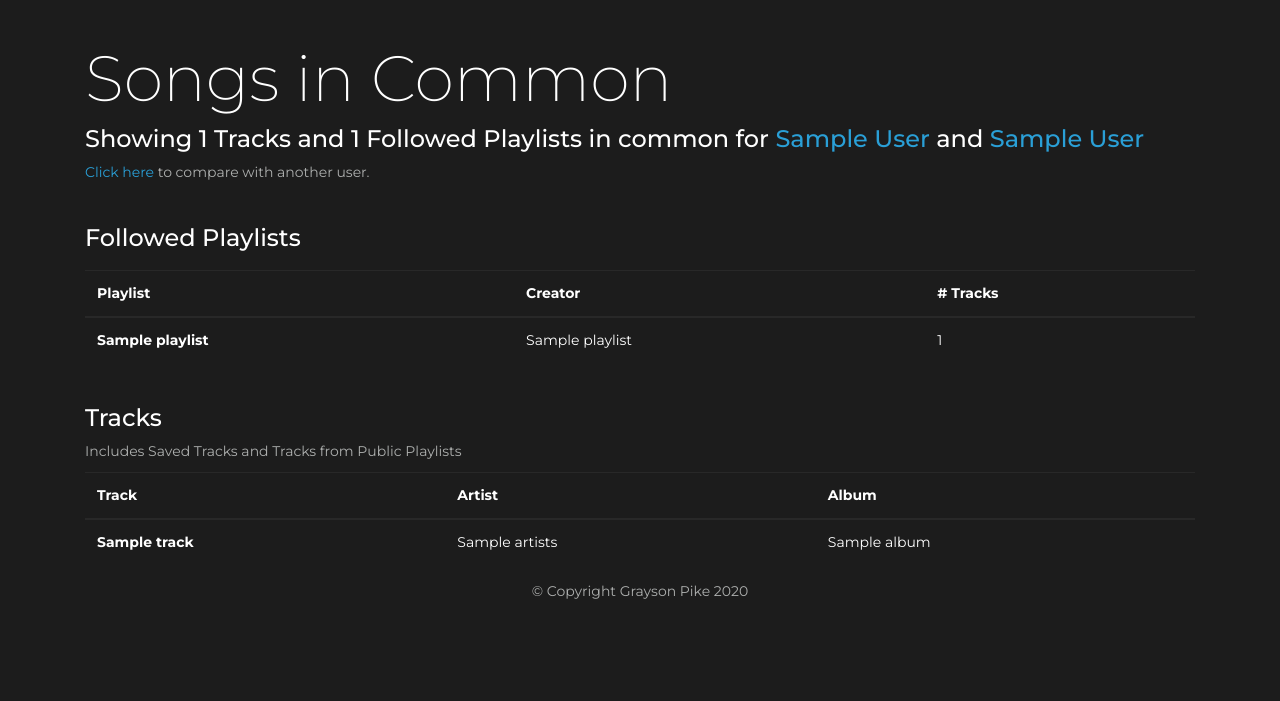
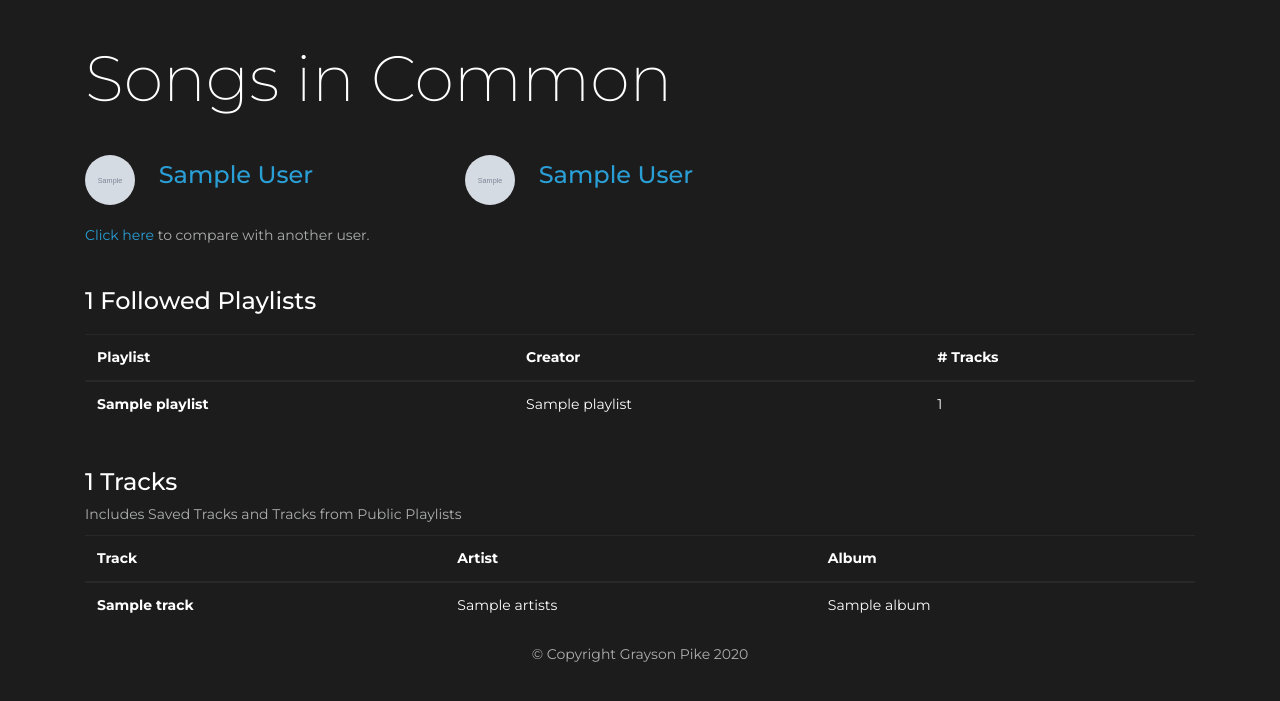
Before and after one commit to graysonpike/songs-in-common, a Django app: template songs_in_common/songs_in_common/templates/songs_in_common/common.html in a window 1280 px wide. Shown: the top 701 px of the page. Run offline with Django 3.2, Linux system fonts and the light colour scheme; tables that the repository leaves empty hold one stand-in row (values such as "Sample post"); the template is opened without the code that fills it: values that come from a table or form of the project are taken from there, most other values are stand-ins (such as "Sample title", 1, 10 or a date in 2020); grey boxes marked "Sample" are stand-in pictures; some libraries are stand-ins or nearby versions.

Commit message:
Updated comparison username layout

```diff
--- a/songs_in_common/songs_in_common/static/songs_in_common/css/common.css
+++ b/songs_in_common/songs_in_common/static/songs_in_common/css/common.css
@@ -14,3 +14,19 @@
 	color: white !important;
 	text-decoration: none;
 }
+
+.username {
+	display: inline;
+}
+
+.username-row {
+	margin-top: 30px;
+}
+
+.stats-row {
+	margin-top: 30px;
+}
+
+.user {
+	margin-bottom: 20px;
+}
--- a/songs_in_common/songs_in_common/templates/songs_in_common/common.html
+++ b/songs_in_common/songs_in_common/templates/songs_in_common/common.html
@@ -16,10 +16,14 @@
 				<h1>Songs in Common</h1>
 			</div>
 		</div>
-
-		<div class="row">
-			<div class="col-sm-12">
-				<h5>Showing {{ num_tracks }} Tracks and {{ num_playlists }} Followed Playlists in common for <a href="{{ user1.url }}">{{ user1.display_name }}</a> and <a href="{{ user2.url }}">{{ user2.display_name }}</a></h5>
+		<div class="row username-row">
+			<div class="col-sm-4 user">
+				<img src="{% if user1.profile_image %}{{ user1.profile_image.url }}{% else %}{% static 'songs_in_common/images/default_profile_image.png' %}{% endif %}" class="profile-image">
+				<h5 class="username"><a href="{{ user1.url }}">{{ user1.display_name }}</h5></a>
+			</div>
+			<div class="col-sm-4 user">
+				<img src="{% if user2.profile_image %}{{ user2.profile_image.url }}{% else %}{% static 'songs_in_common/images/default_profile_image.png' %}{% endif %}" class="profile-image">
+				<h5 class="username"><a href="{{ user2.url }}">{{ user2.display_name }}</h5></a>
 			</div>
 		</div>
 		<div class="row">
@@ -31,7 +35,7 @@
 	{% if playlists %}
 	<div class="row">
 		<div class="col-sm-12">
-			<h5 class="list-title">Followed Playlists</h5>
+			<h5 class="list-title">{{ num_playlists }} Followed Playlists</h5>
 		</div>
 	</div>
 	<div class="row">
@@ -60,7 +64,7 @@
 	{% if tracks %}
 	<div class="row">
 		<div class="col-sm-12">
-			<h5 class="list-title">Tracks</h5>
+			<h5 class="list-title">{{ num_tracks }} Tracks</h5>
 		</div>
 	</div>
 	<div class="row">
```
